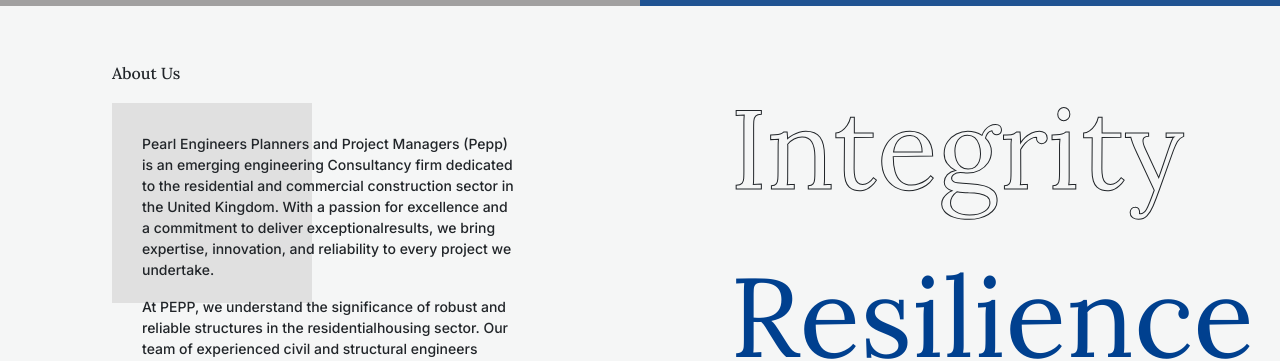
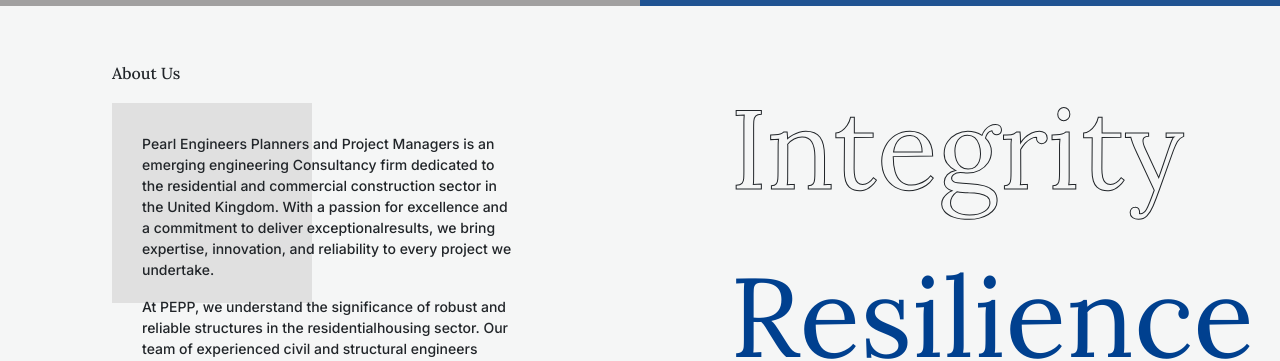
Before and after one commit to mubasheransari/pearl, a Next.js app: page / in a window 1280 px wide. Shown: the part 800-1161 px from the top of the page. Built offline with nearby package versions, Linux system fonts and the light colour scheme.

Commit message:
changes check

```diff
--- a/src/shared/about/about.jsx
+++ b/src/shared/about/about.jsx
@@ -14,7 +14,7 @@
                     </div>
                     <div className={`${style.about_text}`}>
                         <p>
-                            Pearl Engineers Planners and Project Managers (Pepp) is an emerging engineering Consultancy firm dedicated to the residential and commercial construction sector in the United Kingdom. With a passion for excellence and a commitment to deliver exceptionalresults, we bring expertise, innovation, and reliability to every project we undertake.
+                            Pearl Engineers Planners and Project Managers is an emerging engineering Consultancy firm dedicated to the residential and commercial construction sector in the United Kingdom. With a passion for excellence and a commitment to deliver exceptionalresults, we bring expertise, innovation, and reliability to every project we undertake.
                         </p>
                         <p>
                             At PEPP, we understand the significance of robust and reliable structures in the residentialhousing sector. Our team of experienced civil and structural engineers possesses a deepunderstanding of the unique challenges and intricacies involved in designing, analyzing, and constructing the projects with a keen eye for detail and a focus on quality, we strive to createstructures that not only meet the highest standards of safety and functionality but alsoenhance the overall aesthetics of the project.
```
